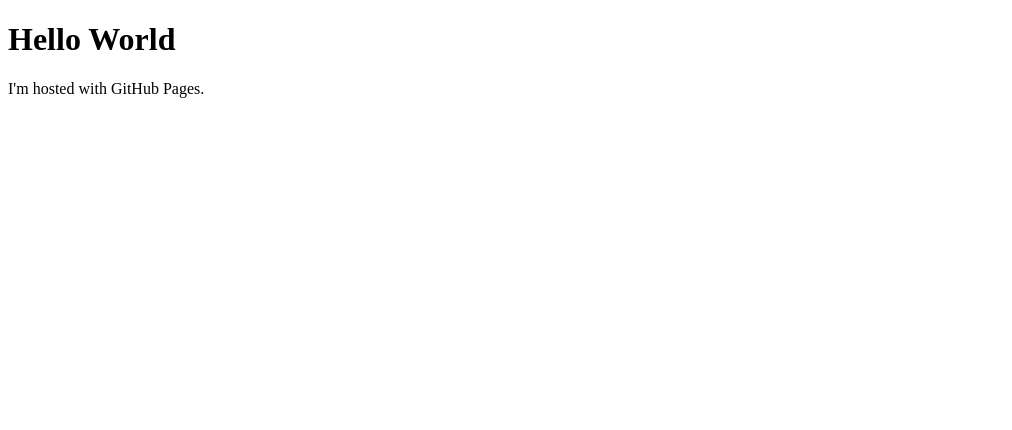
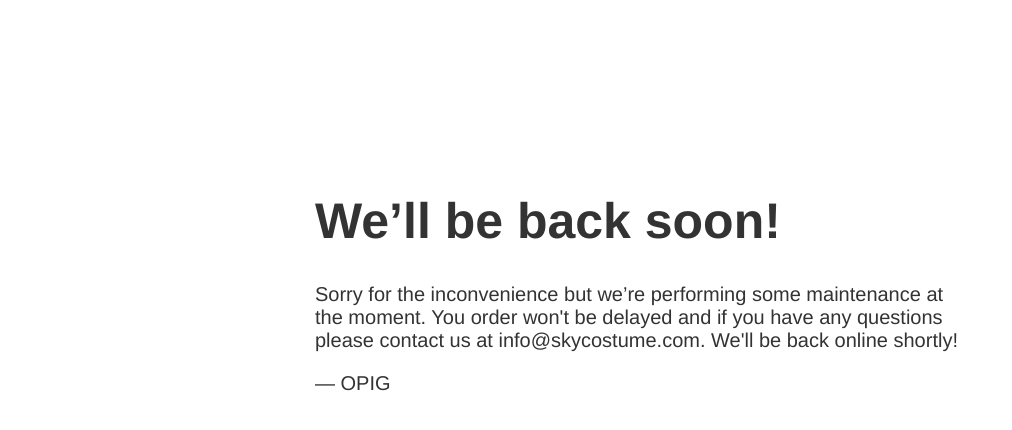
Before and after one commit to wyfwyf112/wyfwyf112.github.io, a plain HTML site: page index.html in a window 1280 px wide. Shown: the whole page, without its empty margins (0-1012 px from the left). Drawn offline with Linux system fonts and the light colour scheme.

Commit message:
change to maintenance page

```diff
--- a/index.html
+++ b/index.html
@@ -1,7 +1,28 @@
-<!DOCTYPE html>
+<!DOCTYPE HTML PUBLIC "-//W3C//DTD HTML 4.01 Transitional//EN"
+        "http://www.w3.org/TR/html4/loose.dtd">
+
 <html>
+
+<head>
+    <meta http-equiv="Content-type" content="text/html;charset=UTF-8">
+    <title>Site Maintenance</title>
+    <style type="text/css">
+      body { text-align: center; padding: 150px; }
+      h1 { font-size: 50px; }
+      body { font: 20px Helvetica, sans-serif; color: #333; }
+      #article { display: block; text-align: left; width: 650px; margin: 0 auto; }
+      a { color: #dc8100; text-decoration: none; }
+      a:hover { color: #333; text-decoration: none; }
+    </style>
+
+</head>
 <body>
-<h1>Hello World</h1>
-<p>I'm hosted with GitHub Pages.</p>
+    <div id="article">
+    <h1>We&rsquo;ll be back soon!</h1>
+    <div>
+        <p>Sorry for the inconvenience but we&rsquo;re performing some maintenance at the moment. You order won't be delayed and if you have any questions please contact us at info@skycostume.com. We'll be back online shortly!</p>
+        <p>&mdash; OPIG</p>
+    </div>
+    </div>
 </body>
 </html>
```
